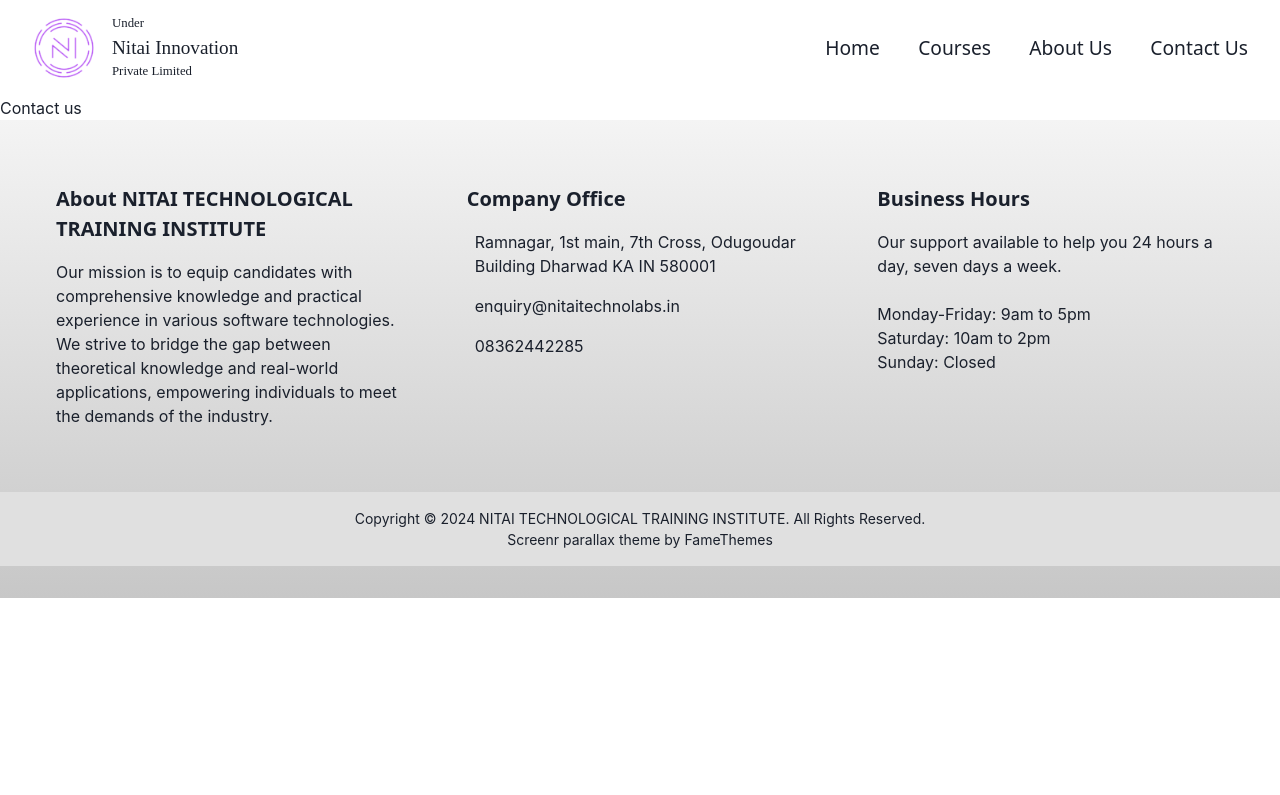
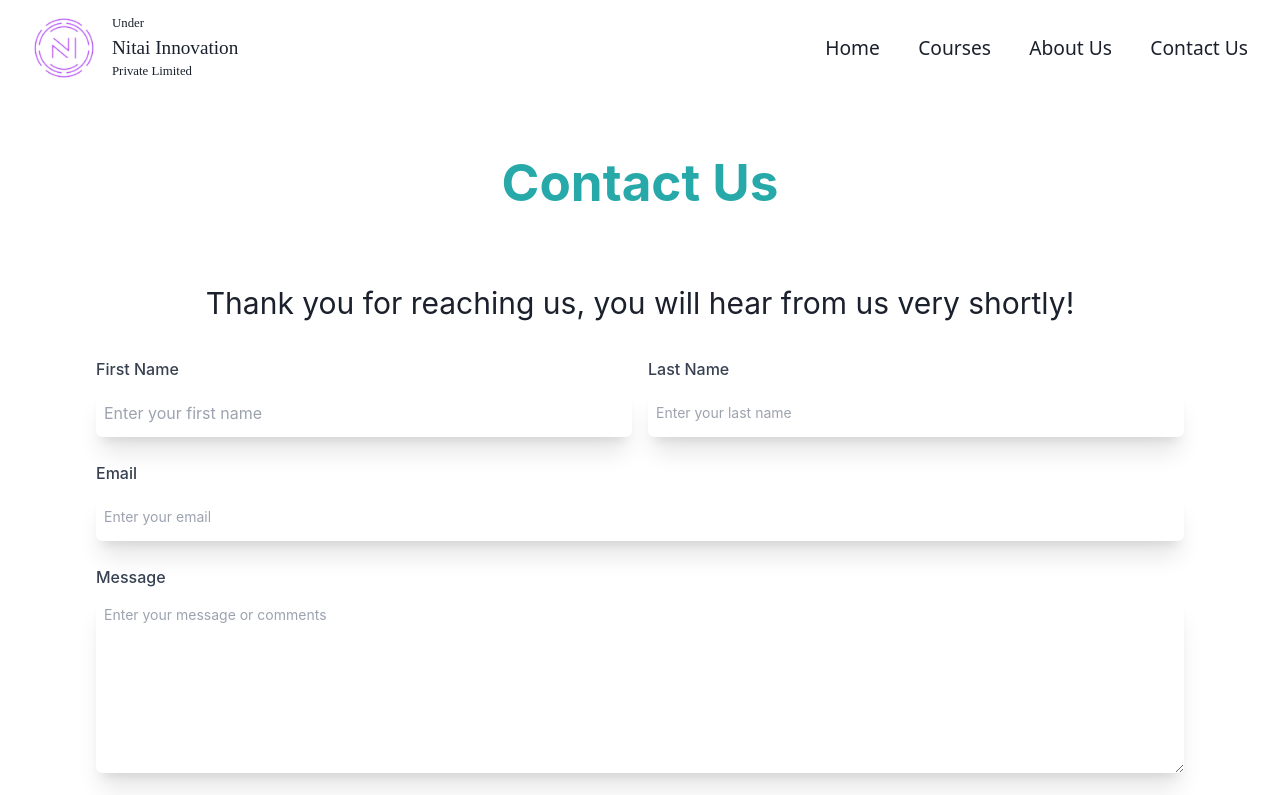
Before and after one commit to tejhagargi9/nitaitechnolabs, a Next.js app: page /contact-us in a window 1280 px wide. Shown: the top 795 px of the page. Built offline with nearby package versions, Linux system fonts and the light colour scheme.

Commit message:
contact page done

```diff
--- /dev/null
+++ b/src/Styles/contact.css
@@ -0,0 +1,8 @@
+@media screen and (max-width: 800px) {
+   .headerContact{
+    font-size: 10vw;
+   }
+   .descp {
+    font-size: 25px;
+   }
+}
--- a/src/app/contact-us/page.jsx
+++ b/src/app/contact-us/page.jsx
@@ -1,5 +1,88 @@
-const ContactUs = () => {
-  return <div>Contact us</div>;
-};
+import "@/Styles/contact.css";
+export default function Contactus() {
+  return (
+    <div className="w-full max-w-6xl mx-auto py-12 px-4 sm:px-6 lg:px-8">
+      <div className="space-y-6 text-center">
+        <h1 className="headerContact text-[4vw] font-bold text-[#28A9A9]">Contact Us</h1>
+      </div>
+      <div className="contactContainer mt-[5vw]">
+      <p className="descp text-3xl text-center text-muted-foreground">
+        Thank you for reaching us, you will hear from us very shortly!
+      </p>
 
-export default ContactUs;
+      <form className="mt-9 space-y-6">
+        <div className="grid grid-cols-1 sm:grid-cols-2 gap-4">
+          <div className="space-y-2">
+            <label
+              htmlFor="first-name"
+              className="block text-md font-medium text-gray-700"
+            >
+              First Name
+            </label>
+            <input
+              id="first-name"
+              type="text"
+              autoComplete="given-name"
+              className="block shadow-xl p-2 w-full rounded-md border-gray-300 shadow-sm focus:border-primary focus:ring-0 sm:text-md h-12"
+              placeholder="Enter your first name"
+            />
+          </div>
+          <div className="space-y-2">
+            <label
+              htmlFor="last-name"
+              className="block text-md font-medium text-gray-700"
+            >
+              Last Name
+            </label>
+            <input
+              id="last-name"
+              type="text"
+              autoComplete="family-name"
+              className="block shadow-xl p-2 w-full rounded-md border-gray-300 shadow-sm focus:border-primary focus:ring-0 sm:text-sm h-12"
+              placeholder="Enter your last name"
+            />
+          </div>
+        </div>
+        <div className="space-y-2">
+          <label
+            htmlFor="email"
+            className="block text-md font-medium text-gray-700"
+          >
+            Email
+          </label>
+          <input
+            id="email"
+            type="email"
+            autoComplete="email"
+            className="block shadow-xl p-2 w-full rounded-md border-gray-300 shadow-sm focus:border-primary focus:ring-0 sm:text-sm h-12"
+            placeholder="Enter your email"
+          />
+        </div>
+        <div className="space-y-2">
+          <label
+            htmlFor="message"
+            className="block text-md font-medium text-gray-700"
+          >
+            Message
+          </label>
+          <textarea
+            id="message"
+            rows={8}
+            className="block shadow-xl p-2 w-full rounded-md border-gray-300 shadow-sm focus:border-primary focus:ring-0 sm:text-sm"
+            placeholder="Enter your message or comments"
+          />
+        </div>
+        <div className="flex justify-center">
+          <button
+            type="submit"
+            className="inline-flex bg-[#28A9A9] justify-center rounded-md border border-transparent bg-primary text-teal-50 py-2 px-4 text-sm font-medium text-primary-foreground shadow-sm hover:bg-primary-hover focus:outline-none focus:ring-2 focus:ring-primary focus:ring-offset-2"
+          >
+            Submit
+          </button>
+        </div>
+      </form>
+      </div>
+
+    </div>
+  );
+}
--- a/src/app/globals.css
+++ b/src/app/globals.css
@@ -0,0 +1,3 @@
+@tailwind base;
+@tailwind components;
+@tailwind utilities;
--- a/tailwind.config.js
+++ b/tailwind.config.js
@@ -1,14 +1,7 @@
 /** @type {import('tailwindcss').Config} */
 module.exports = {
   content: [
-    "./src/pages/**/*.{js,ts,jsx,tsx,mdx}",
-    "./src/components/**/*.{js,ts,jsx,tsx,mdx}",
-    "./src/app/**/*.{js,ts,jsx,tsx,mdx}",
-    "./src/**/*.{js, ts, jsx, tsx, mdx}",
-    "./node_modules/tw-elements/dist/js/**/*.js",
-    "./src/app/Components/**/*.{js,ts,jsx,tsx,mdx}",
-    "./src/app/**/*.{js,ts,jsx,tsx,mdx}",
-    "./src/**/*.{js, ts, jsx, tsx, mdx}",
+    "./src/**/*.{js,ts,jsx,tsx,mdx}",
   ],
   theme: {
     extend: {
```
